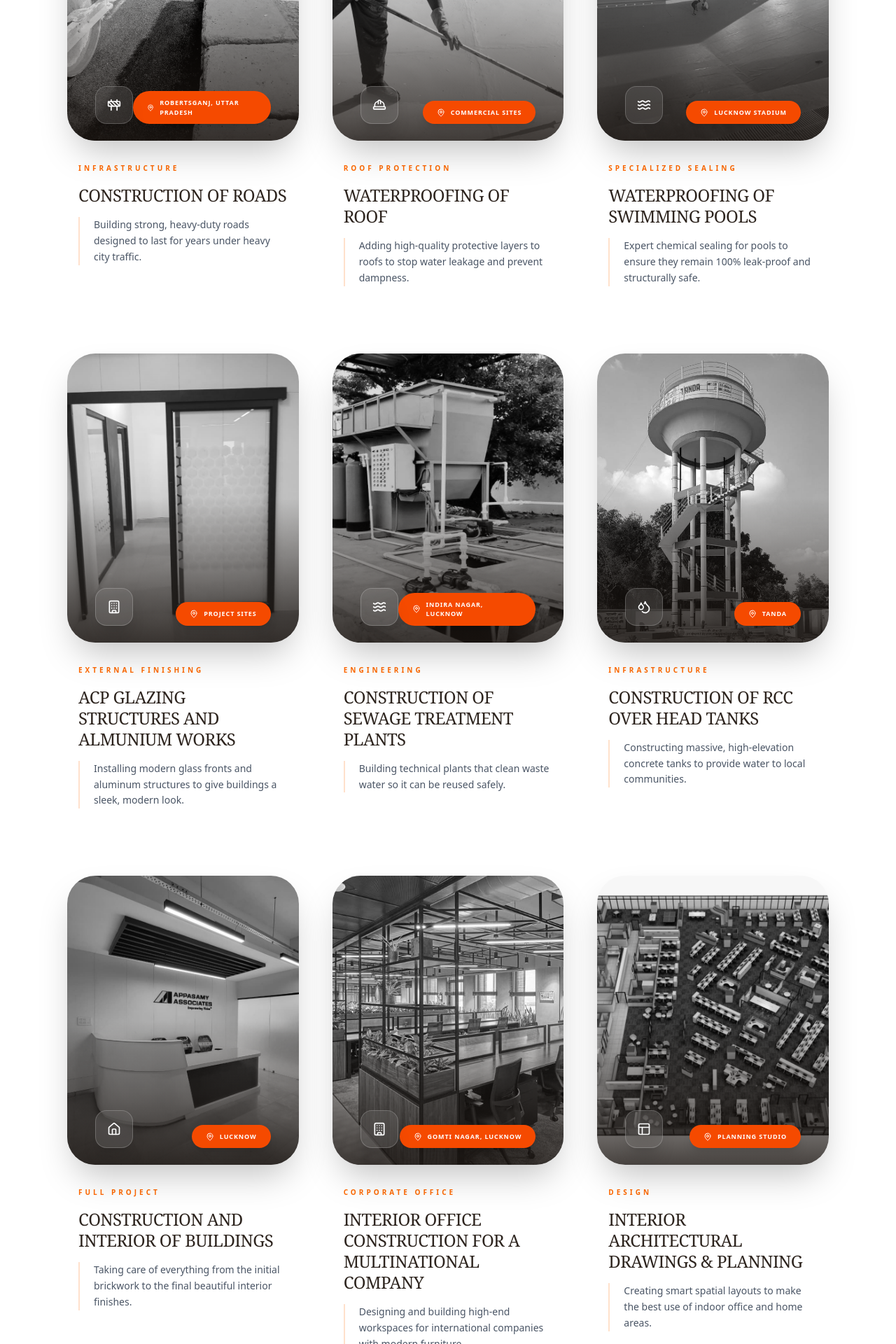
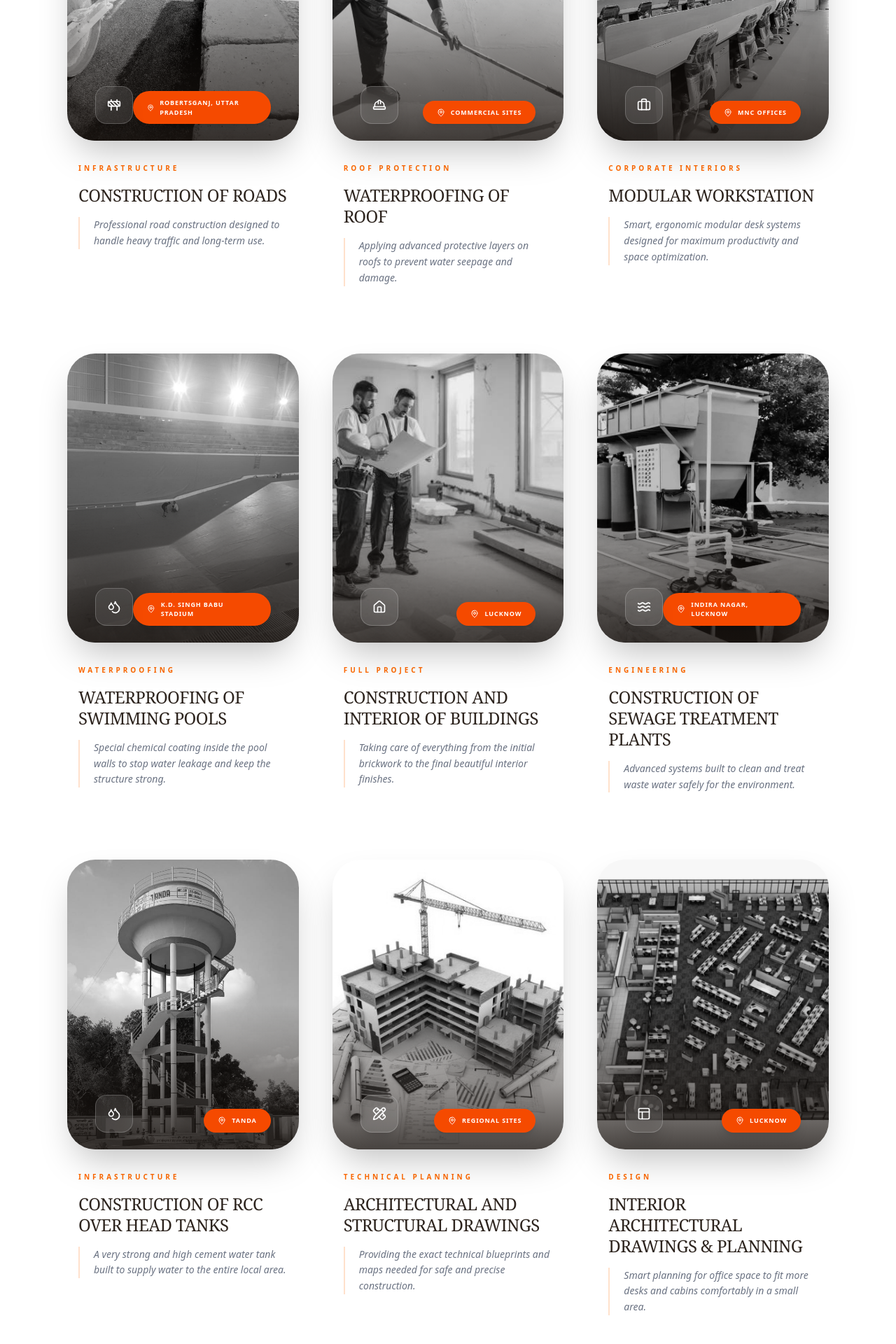
Before and after one commit to BatoolAmina/bandhu-enterprises, a Next.js app: page /projects in a window 1280 px wide. Shown: the part 820-2740 px from the top of the page at 70% size. Built offline with nearby package versions, Linux system fonts and the light colour scheme; a web font is replaced by a local one.

Commit message:
Added Projects

```diff
--- a/src/app/projects/page.js
+++ b/src/app/projects/page.js
@@ -11,7 +11,10 @@
   Building,
   Construction,
   Waves,
-    Layout
+  Layout,
+  Monitor,
+  Briefcase,
+  PanelTop
 } from 'lucide-react';
 
 export default function Projects() {
@@ -19,6 +22,7 @@
   const scale = useTransform(scrollYProgress, [0, 0.2], [1, 1.1]);
   const opacityHeader = useTransform(scrollYProgress, [0, 0.3], [1, 0]);
 
+  // To add a new project later, just add a new object {} to this list
   const projectList = [
     {
       title: "Construction of Roads",
@@ -26,7 +30,7 @@
       location: "Robertsganj, Uttar Pradesh",
       image: "/Construction of Roads.jpeg",
       icon: <Construction size={20} />,
-        description: "Building strong, heavy-duty roads designed to last for years under heavy city traffic."
+      description: "Professional road construction designed to handle heavy traffic and long-term use."
     },
     {
       title: "Waterproofing of Roof",
@@ -34,23 +38,31 @@
       location: "Commercial Sites",
       image: "/Waterproofing of Roof.jpeg",
       icon: <HardHat size={20} />,
-        description: "Adding high-quality protective layers to roofs to stop water leakage and prevent dampness."
+      description: "Applying advanced protective layers on roofs to prevent water seepage and damage."
+    },
+    {
+      title: "Modular Workstation",
+      category: "Corporate Interiors",
+      location: "MNC Offices",
+      image: "/modular-workstation.jpg",
+      icon: <Briefcase size={20} />,
+      description: "Smart, ergonomic modular desk systems designed for maximum productivity and space optimization."
     },
     {
       title: "Waterproofing of swimming pools",
-        category: "Specialized Sealing",
-        location: "Lucknow Stadium",
+      category: "Waterproofing",
+      location: "K.D. Singh Babu Stadium",
       image: "/Waterproofing of swimming pools.jpeg",
-        icon: <Waves size={20} />,
-        description: "Expert chemical sealing for pools to ensure they remain 100% leak-proof and structurally safe."
+      icon: <Droplets size={20} />,
+      description: "Special chemical coating inside the pool walls to stop water leakage and keep the structure strong."
     },
     {
-        title: "Acp glazing structures and almunium works",
-        category: "External Finishing",
-        location: "Project Sites",
-        image: "/Acp glazing structures and almunium works.jpg",
-        icon: <Building size={20} />,
-        description: "Installing modern glass fronts and aluminum structures to give buildings a sleek, modern look."
+      title: "Construction and interior of Buildings",
+      category: "Full Project",
+      location: "Lucknow",
+      image: "/Construction and interior of Buildings.jpeg",
+      icon: <Home size={20} />,
+      description: "Taking care of everything from the initial brickwork to the final beautiful interior finishes."
     },
     {
       title: "Construction of Sewage treatment Plants",
@@ -58,7 +70,7 @@
       location: "Indira Nagar, Lucknow",
       image: "/Construction of Sewage treatment Plants.jpeg",
       icon: <Waves size={20} />,
-        description: "Building technical plants that clean waste water so it can be reused safely."
+      description: "Advanced systems built to clean and treat waste water safely for the environment."
     },
     {
       title: "Construction of Rcc Over Head Tanks",
@@ -66,40 +78,48 @@
       location: "Tanda",
       image: "/Construction of Rcc Over Head Tanks.jpeg",
       icon: <Droplets size={20} />,
-        description: "Constructing massive, high-elevation concrete tanks to provide water to local communities."
+      description: "A very strong and high cement water tank built to supply water to the entire local area."
     },
     {
-        title: "Construction and interior of Buildings",
-        category: "Full Project",
+      title: "Architectural and Structural Drawings",
+      category: "Technical Planning",
+      location: "Regional Sites",
+      image: "/Architectural and Structural Drawings for Construction Projects.jpeg",
+      icon: <PencilRuler size={20} />,
+      description: "Providing the exact technical blueprints and maps needed for safe and precise construction."
+    },
+    {
+      title: "Interior Architectural Drawings & Planning",
+      category: "Design",
       location: "Lucknow",
-        image: "/interior.png",
-        icon: <Home size={20} />,
-        description: "Taking care of everything from the initial brickwork to the final beautiful interior finishes."
+      image: "/Interior Architectural Drawings & Planning.jpeg",
+      icon: <Layout size={20} />,
+      description: "Smart planning for office space to fit more desks and cabins comfortably in a small area."
+    },
+    {
+      title: "Aluminium structural glazing and Aluminium works",
+      category: "External Finishing",
+      location: "Project Sites",
+      image: "/Acp glazing structures and almunium works.jpg",
+      icon: <PanelTop size={20} />,
+      description: "Installing modern glass fronts and aluminum structures for a sleek, corporate building look."
     },
     {
       title: "Interior Office Construction for a Multinational Company",
-        category: "Corporate Office",
+      category: "Office Work",
       location: "Gomti Nagar, Lucknow",
       image: "/Interior Office Construction for a Multinational Company.jpeg",
       icon: <Building size={20} />,
       description: "Designing and building high-end workspaces for international companies with modern furniture."
     },
     {
-        title: "Interior Architectural Drawings & Planning",
-        category: "Design",
-        location: "Planning Studio",
-        image: "/Interior Architectural Drawings & Planning.jpeg",
-        icon: <Layout size={20} />,
-        description: "Creating smart spatial layouts to make the best use of indoor office and home areas."
+      title: "Digital Glow Sign Board",
+      category: "Branding & Signage",
+      location: "Lucknow",
+      image: "/Digital Glow Sign Board.png",
+      icon: <Monitor size={20} />,
+      description: "Installation of premium illuminated digital signboards for high visibility branding."
     },
-      {
-        title: "Architectural and Structural Drawings for Construction Projects",
-        category: "Technical Planning",
-        location: "Regional Sites",
-        image: "/Architectural and Structural Drawings for Construction Projects.jpeg",
-        icon: <PencilRuler size={20} />,
-        description: "Providing the exact technical blueprints and maps needed for safe and precise construction."
-      }
   ];
 
   const fadeInUp = {
@@ -120,7 +140,7 @@
   return (
     <main className="bg-white overflow-hidden font-sans selection:bg-orange-100 selection:text-orange-900">
       <section className="relative h-[60vh] min-h-[400px] flex items-center justify-center overflow-hidden bg-[#1C1612]">
-                <motion.div style={{ scale }} className="absolute inset-0 z-0">
+        <motion.div style={{ scale, opacity: opacityHeader }} className="absolute inset-0 z-0">
           <div className="absolute inset-0 bg-black/60 z-10" />
           <img
             src="https://images.unsplash.com/photo-1678575326996-a1bf09b86158?q=80&w=2070"
@@ -135,11 +155,12 @@
             animate={{ opacity: 1, y: 0, scale: 1 }}
             transition={{ duration: 0.8, ease: "easeOut" }}
           >
-                    <h1 className="text-3xl md:text-5xl font-serif text-white mb-6 leading-tight tracking-tight uppercase">
-                      Our <span className="text-orange-500 ">Work History.</span>
+            <span className="text-orange-500 font-bold tracking-[0.4em] uppercase text-[10px] mb-6 block">Our Projects</span>
+            <h1 className="text-4xl md:text-6xl font-serif text-white mb-6 leading-tight tracking-tight uppercase">
+              The <span className="text-orange-500 ">Portfolio.</span>
             </h1>
             <p className="text-xs md:text-sm text-gray-300 leading-relaxed max-w-lg mx-auto uppercase tracking-widest">
-                      Showcasing the technical excellence and precision of Bandhu Enterprises across every project.
+              Showcasing engineering landmarks built with absolute structural precision.
             </p>
           </motion.div>
         </div>
@@ -151,17 +172,13 @@
           initial="initial"
           whileInView="whileInView"
           viewport={{ once: true }}
-            className="grid md:grid-cols-2 lg:grid-cols-3 gap-x-12 gap-y-24"
+          className="flex flex-wrap justify-center gap-x-12 gap-y-24"
         >
-            {projectList.map((project, index) => {
-              const isLastItem = index === projectList.length - 1;
-              const centerClass = isLastItem ? "lg:col-start-2" : "";
-
-              return (
+          {projectList.map((project, index) => (
             <motion.div
               key={index}
               variants={fadeInUp}
-                  className={`group cursor-default ${centerClass}`}
+              className="group cursor-default w-full md:w-[calc(50%-24px)] lg:w-[calc(33.333%-32px)]"
             >
               <div className="relative overflow-hidden rounded-[2.5rem] aspect-[4/5] bg-[#FAFAFA] mb-8 shadow-2xl transition-all duration-500 group-hover:shadow-orange-900/10">
                 <img
@@ -185,7 +202,7 @@
                 </div>
               </div>
 
-                  <div className="px-4">
+              <div className="px-4 text-center sm:text-left">
                 <motion.span
                   className="text-orange-500 text-[10px] font-bold uppercase tracking-[0.4em] block mb-4"
                 >
@@ -196,17 +213,16 @@
                     {project.title}
                   </h3>
                 </div>
-                    <p className="text-gray-600 text-[14px] leading-relaxed border-l-2 border-orange-500/20 pl-5">
+                <p className="text-gray-500 font-light text-[14px] leading-relaxed border-l-2 border-orange-500/20 pl-5 italic mx-auto sm:mx-0">
                   {project.description}
                 </p>
               </div>
             </motion.div>
-              );
-            })}
+          ))}
         </motion.div>
       </section>
 
-        <section className="pb-32 px-8 bg-[#FAFAFA] border-t border-gray-100">
+      <section className="py-32 px-8 bg-[#FAFAFA] border-t border-gray-100">
         <motion.div
           initial={{ opacity: 0, y: 50 }}
           whileInView={{ opacity: 1, y: 0 }}
@@ -221,7 +237,7 @@
               Ready to build the future with us?
             </h2>
             <p className="text-gray-300 mb-10 text-base md:text-lg leading-relaxed font-light">
-                Whether it's a structural project or a turnkey interior solution, let’s transform your ideas into an enduring reality.
+              Whether it's a road, a water tank, or a modern office, we bring your structural ideas to life.
             </p>
             <motion.div whileHover={{ scale: 1.02 }} whileTap={{ scale: 0.98 }}>
               <Link href="/contact" className="inline-flex items-center gap-8 bg-orange-600 text-white px-12 py-5 rounded-full font-bold text-xs uppercase tracking-[0.3em] hover:bg-white hover:text-black transition-all shadow-2xl">
--- a/src/components/Footer.js
+++ b/src/components/Footer.js
@@ -121,7 +121,7 @@ export default function Footer() {
         </div>
 
         <div className="border-t border-white/5 pt-5 flex flex-col md:flex-row justify-between items-center gap-6">
-          <p className="text-gray-600 text-[9px] tracking-[0.2em] uppercase font-medium">
+          <p className="text-gray-600 text-[11px] tracking-[0.2em] uppercase font-medium">
             © {currentYear} Bandhu Enterprises. All rights reserved.
           </p>
 
@@ -129,7 +129,7 @@ export default function Footer() {
             onClick={scrollToTop}
             className="group flex items-center gap-3 text-[9px] uppercase tracking-[0.3em] font-bold text-gray-500 hover:text-orange-500 transition-all"
           >
-            <span>Back to top</span>
+            <span className='text-[11px]'>Back to top</span>
             <div className="w-9 h-9 rounded-full border border-white/10 flex items-center justify-center group-hover:border-orange-500 transition-all shadow-lg group-hover:shadow-orange-500/20">
               <ArrowUp size={14} className="group-hover:-translate-y-1 transition-transform" />
             </div>
```
Also changed, not shown: public/Digital Glow Sign Board.png (added), public/modular-workstation.jpg (added). Lines whose indentation alone changed are shown as unchanged.
